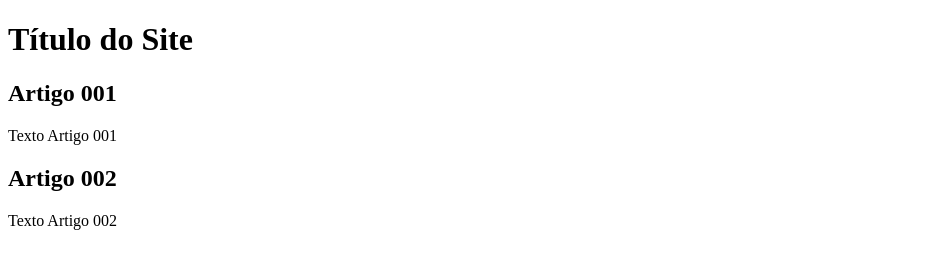
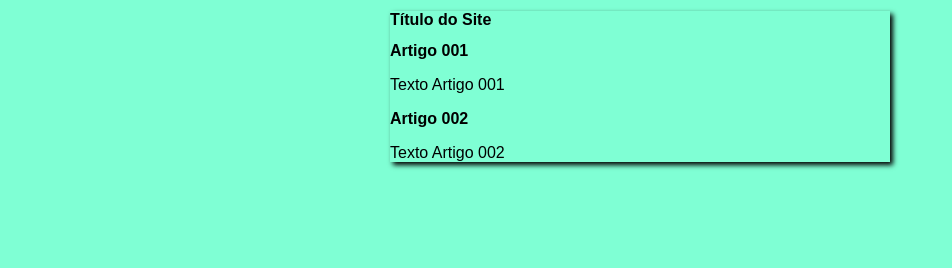
Before and after one commit to Ivoneideduarte/projeto-site, a plain HTML site: page index.html in a window 1280 px wide. Shown: the whole page, without its empty margins (0-952 px from the left). Drawn offline with Linux system fonts and the light colour scheme.

Commit message:
iniciei o design

```diff
--- /dev/null
+++ b/estilo/style.css
@@ -0,0 +1,18 @@
+*
+{
+    font-family: Arial, Helvetica, sans-serif;
+    font-size: 16px;
+}
+
+body
+{
+    background-color: aquamarine;
+}
+
+main
+{
+    background-color: write;
+    width: 500px;
+    margin: auto;
+    box-shadow: 3px 3px 5px rgb(0, 0, 0.473);
+}
--- a/index.html
+++ b/index.html
@@ -5,6 +5,7 @@
     <meta http-equiv="X-UA-Compatible" content="IE=edge">
     <meta name="viewport" content="width=device-width, initial-scale=1.0">
     <title>Título do site</title>
+    <link rel="stylesheet" href="estilo/style.css">
 </head>
 <body>
     <main>
```
